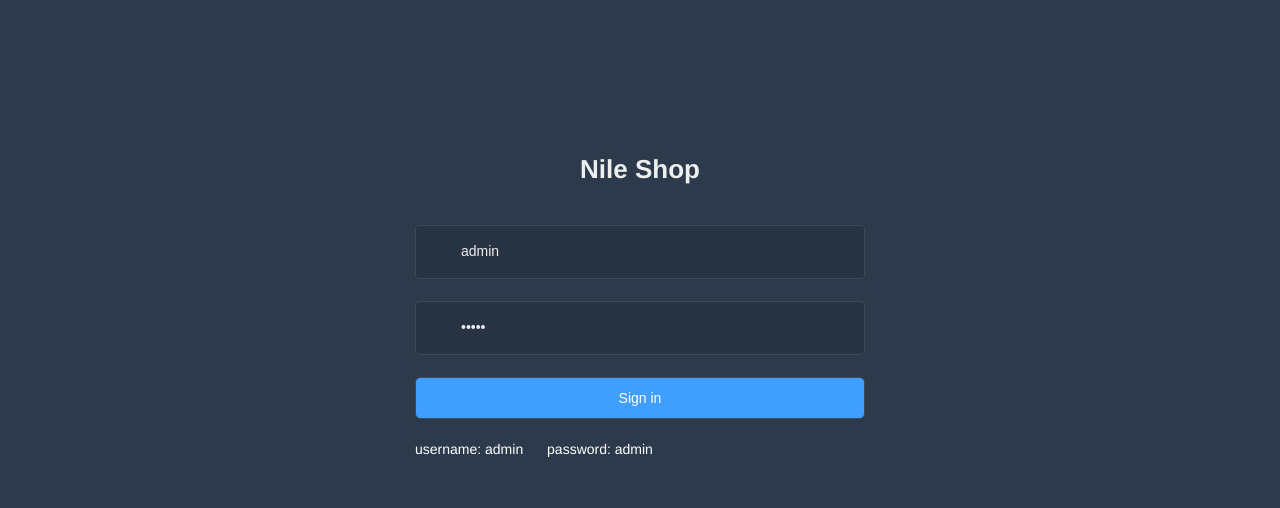
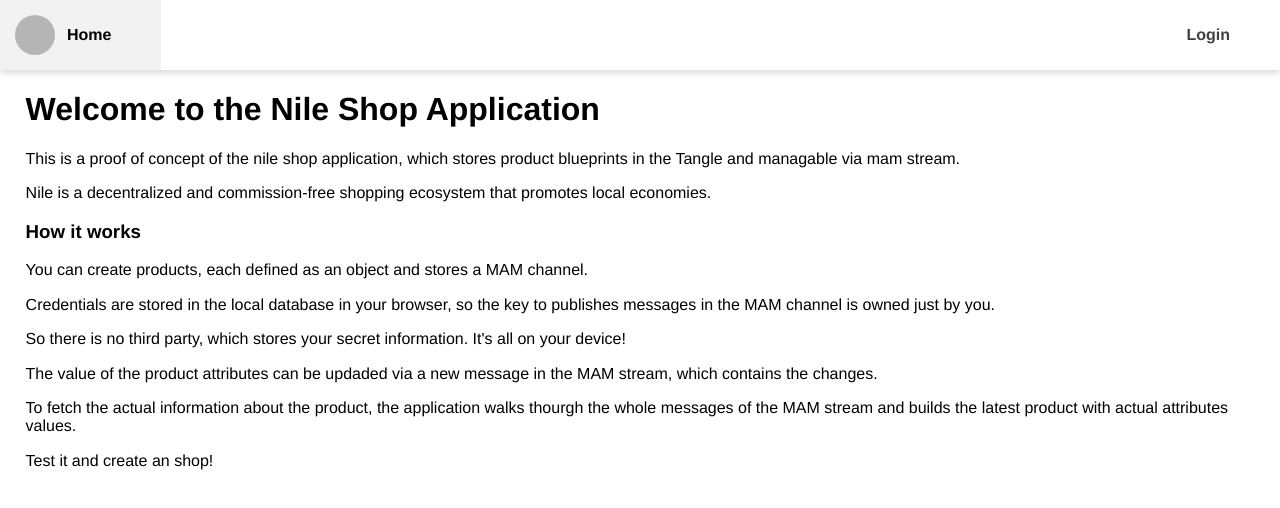
Before and after one commit to huhn511/nile-shop, a Vue app: page /#/home in a window 1280 px wide. Before the commit this address led to /#/login. Shown: the top 508 px of the page. Built offline with nearby package versions, Linux system fonts and the light colour scheme.

Commit message:
add home page and guest nav

```diff
--- /dev/null
+++ b/src/components/Navbar/index.vue
@@ -0,0 +1,116 @@
+<template>
+  <nav class="main-nav">
+    <router-link to="/home" class="nav-item nav-item--logo" exact-active-class="active">
+      <div class="logo"></div>
+      <span>Home</span>
+    </router-link>
+    <div class="nav-menu">
+      <router-link to="/login" class="nav-item" active-class="active">
+        <span>Login</span>
+      </router-link>
+    </div>
+  </nav>
+</template>
+
+<script>
+import { mapGetters } from "vuex";
+
+export default {
+  computed: {
+    itemsInCart() {
+      let cart = this.$store.getters.cartProducts;
+      return cart.reduce((accum, item) => accum + item.quantity, 0);
+    }
+  }
+};
+</script>
+
+<style lang="scss">
+.main-nav {
+  position: fixed;
+  top: 0;
+  left: 0;
+  z-index: 1;
+  height: 70px;
+  width: 100%;
+  display: flex;
+  justify-content: space-between;
+  align-items: center;
+  background-color: var(--white);
+  box-shadow: 0 3px 6px rgba(0,0,0,.15);
+  transition: all 200ms ease-in-out;
+  .nav-menu {
+    display: flex;
+    align-items: center;
+    height: 100%;
+  }
+  .nav-item {
+    position: relative;
+    overflow: hidden;
+    height: 100%;
+    padding: 0 50px;
+    display: flex;
+    justify-content: center;
+    align-items: center;
+    font-weight: bold;
+    color: var(--dark);
+    text-decoration: none;
+    opacity: .75;
+    transition: all 200ms ease-in-out;
+    &--logo {
+      display: flex;
+      justify-content: center;
+      align-items: center;
+      padding-left: 15px;
+      .logo {
+        height: 40px;
+        width: 40px;
+        border-radius: 100px;
+        margin-right: 12px;
+        background-color: rgba(0,0,0,.25);
+      }
+    }
+    &:before {
+      content: '';
+      position: absolute;
+      bottom: -5px;
+      height: 10px;
+      width: 0;
+      border-radius: 10px;
+      transition: all 200ms ease-in-out;
+    }
+    &:hover, &.active {
+      opacity: 1;
+      background-color: rgba(0,0,0,.05);
+      color: var(--secondary-2);
+      &:before {
+        content: '';
+        position: absolute;
+        bottom: -5px;
+        height: 10px;
+        width: 50px;
+        border-radius: 10px;
+        background-color: var(--secondary-2);
+      }
+    }
+    &:hover {
+      cursor: pointer;
+      &:before {
+        width: 10px;
+      }
+    }
+  }
+  &.top {
+    background-color: rgba(0,0,0,.1);
+    box-shadow: none;
+    .nav-item {
+      color: var(--white);
+      &--logo {
+        .logo {
+          background-color: var(--white);
+        }
+      }
+    }
+  }
+}
+</style>
--- a/src/permission.js
+++ b/src/permission.js
@@ -7,7 +7,7 @@ import { getToken } from '@/utils/auth' // getToken from cookie
 
 NProgress.configure({ showSpinner: false })// NProgress configuration
 
-const whiteList = ['/login'] // 不重定向白名单
+const whiteList = ['/login', '/home'] // 不重定向白名单
 router.beforeEach((to, from, next) => {
   NProgress.start()
   if (getToken()) {
--- a/src/router/index.js
+++ b/src/router/index.js
@@ -23,6 +23,7 @@ import Layout from '../views/layout/Layout'
   }
 **/
 export const constantRouterMap = [
+  { path: '/home', component: () => import('@/views/home/index'), hidden: true },
   { path: '/login', component: () => import('@/views/login/index'), hidden: true },
   { path: '/404', component: () => import('@/views/404'), hidden: true },
 
@@ -159,8 +160,7 @@ export const constantRouterMap = [
       }
     ]
   },
-
-  { path: '*', redirect: '/404', hidden: true }
+  { path: '*', redirect: '/404', hidden: true, component: Layout }
 ]
 
 export default new Router({
--- a/src/views/dashboard/index.vue
+++ b/src/views/dashboard/index.vue
@@ -1,19 +1,6 @@
 <template>
   <div class="dashboard-container">
-    <h1>Welcome to the Nile Shop Application</h1>
-    <p>This is a proof of concept of the nile shop application, which stores product blueprints in the Tangle and managable via mam stream.</p>
-    <p>
-      <a href="https://nile.shopping/" target="_blank" rel="noopener">Nile</a>
-      is a decentralized and commission-free shopping ecosystem that promotes local economies.
-    </p>
-    <h3>How it works</h3>
-
-    <p>You can create products, each defined as an object and stores a MAM channel.</p>
-    <p>Credentials are stored in the local database in your browser, so the key to publishes messages in the MAM channel is owned just by you.</p>
-    <p>So there is no third party, which stores your secret information. It's all on your device!</p>
-    <p>The value of the product attributes can be updaded via a new message in the MAM stream, which contains the changes.</p>
-    <p>To fetch the actual information about the product, the application walks thourgh the whole messages of the MAM stream and builds the latest product with actual attributes values.</p>
-    <a href="#/products/new">Test it and create an product!</a>
+    <h1>Dashboard</h1>
   </div>
 </template>
 
--- /dev/null
+++ b/src/views/home/index.vue
@@ -0,0 +1,39 @@
+<template>
+  <div class="home">
+    <nav-bar></nav-bar>
+    <div class="home-container">
+        <h1>Welcome to the Nile Shop Application</h1>
+        <p>This is a proof of concept of the nile shop application, which stores product blueprints in the Tangle and managable via mam stream.</p>
+        <p>
+        <a href="https://nile.shopping/" target="_blank" rel="noopener">Nile</a>
+        is a decentralized and commission-free shopping ecosystem that promotes local economies.
+        </p>
+        <h3>How it works</h3>
+
+        <p>You can create products, each defined as an object and stores a MAM channel.</p>
+        <p>Credentials are stored in the local database in your browser, so the key to publishes messages in the MAM channel is owned just by you.</p>
+        <p>So there is no third party, which stores your secret information. It's all on your device!</p>
+        <p>The value of the product attributes can be updaded via a new message in the MAM stream, which contains the changes.</p>
+        <p>To fetch the actual information about the product, the application walks thourgh the whole messages of the MAM stream and builds the latest product with actual attributes values.</p>
+        <a href="#/shop/shop">Test it and create an shop!</a>
+    </div>
+  </div>
+</template>
+<script>
+import NavBar from "@/components/Navbar/index";
+
+export default {
+  name: "home",
+  components: {
+    NavBar
+  }
+};
+</script>
+
+<style lang="scss" scoped>
+.home-container {
+    padding-top: 70px;
+    padding-left: 2%;
+    padding-right: 2%;
+}
+</style>
--- a/src/views/login/index.vue
+++ b/src/views/login/index.vue
@@ -1,4 +1,6 @@
 <template>
+<div class="login">
+  <nav-bar></nav-bar>
   <div class="login-container">
     <el-form ref="loginForm" :model="loginForm" :rules="loginRules" class="login-form" auto-complete="on" label-position="left">
       <h3 class="title">Nile Shop</h3>
@@ -34,13 +36,19 @@
       </div>
     </el-form>
   </div>
+</div>
+
 </template>
 
 <script>
 import { isvalidUsername } from '@/utils/validate'
+import NavBar from '@/components/Navbar/index'
 
 export default {
   name: 'Login',
+  components: {
+    NavBar
+  },
   data() {
     const validateUsername = (rule, value, callback) => {
       if (!isvalidUsername(value)) {
```
